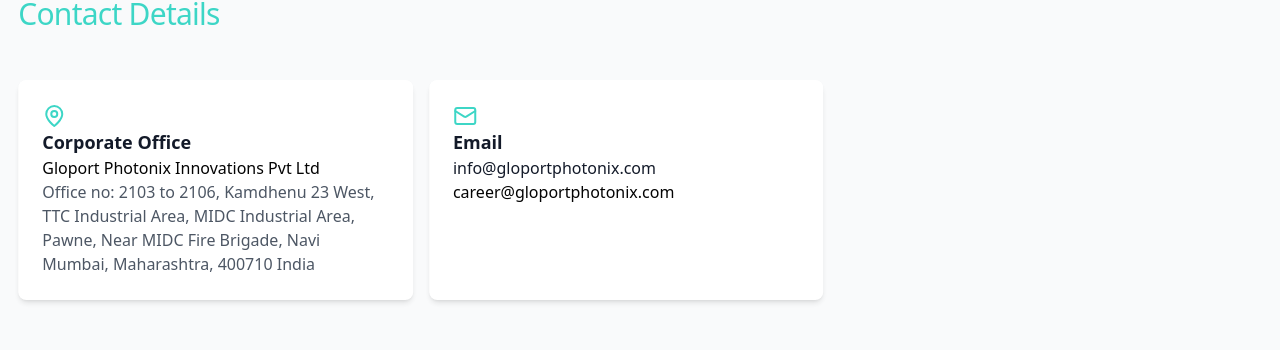
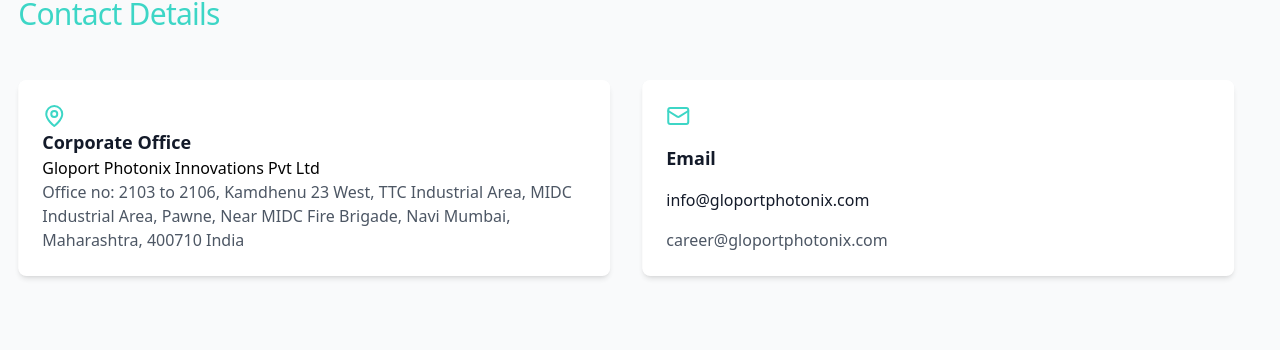
Before and after one commit to ishaanbusi/gloport, a React (Vite) app: page / in a window 1280 px wide. Shown: the part 4680-5030 px from the top of the page. Built offline with nearby package versions, Linux system fonts and the light colour scheme.

Commit message:
feat improved

```diff
--- a/src/pages/Home.tsx
+++ b/src/pages/Home.tsx
@@ -676,11 +676,15 @@
           className="max-w-7xl mx-auto py-12 px-4 sm:px-6 lg:py-16 lg:px-8 transition-transform duration-300"
         >
           <div className="space-y-12">
-            <h2 className="text-3xl tracking-tight text-[#3bd6c6] sm:text-3xl">
+            {/* Section Header */}
+            <h2 className="text-3xl tracking-tight text-[#3bd6c6] sm:text-3xl text-left">
               Contact Details
             </h2>
-            <div className="grid grid-cols-1 sm:grid-cols-2 lg:grid-cols-3 gap-4">
-              <div className="bg-white p-6 rounded-lg shadow-md hover:shadow-2xl transition duration-300">
+
+            {/* Two-Column Layout */}
+            <div className="grid grid-cols-1 md:grid-cols-2 gap-8">
+              {/* Left Column */}
+              <div className="bg-white p-6 rounded-lg shadow-md hover:shadow-2xl transition duration-300 flex flex-col justify-between h-full">
                 <MapPin className="h-6 w-6 text-[#3bd6c6]" />
                 <h3 className="text-lg font-bold text-gray-900">
                   Corporate Office
@@ -695,16 +699,13 @@
                   Navi Mumbai, Maharashtra, 400710 India
                 </p>
               </div>
-              {/* <div className="bg-white p-6 rounded-lg shadow-md hover:shadow-2xl transition duration-300">
-                <Phone className="h-6 w-6 text-[#3bd6c6]" />
-                <h3 className="text-lg font-bold text-gray-900">Phone</h3>
-                <p className="text-gray-900">+91 9920144752</p>
-              </div> */}
-              <div className="bg-white p-6 rounded-lg shadow-md hover:shadow-2xl transition duration-300">
+
+              {/* Right Column */}
+              <div className="bg-white p-6 rounded-lg shadow-md hover:shadow-2xl transition duration-300 flex flex-col justify-between h-full">
                 <Mail className="h-6 w-6 text-[#3bd6c6]" />
                 <h3 className="text-lg font-bold text-gray-900">Email</h3>
                 <p className="text-gray-900">info@gloportphotonix.com</p>
-                <p className="text-grey-600">career@gloportphotonix.com</p>
+                <p className="text-gray-600">career@gloportphotonix.com</p>
               </div>
             </div>
           </div>
```
